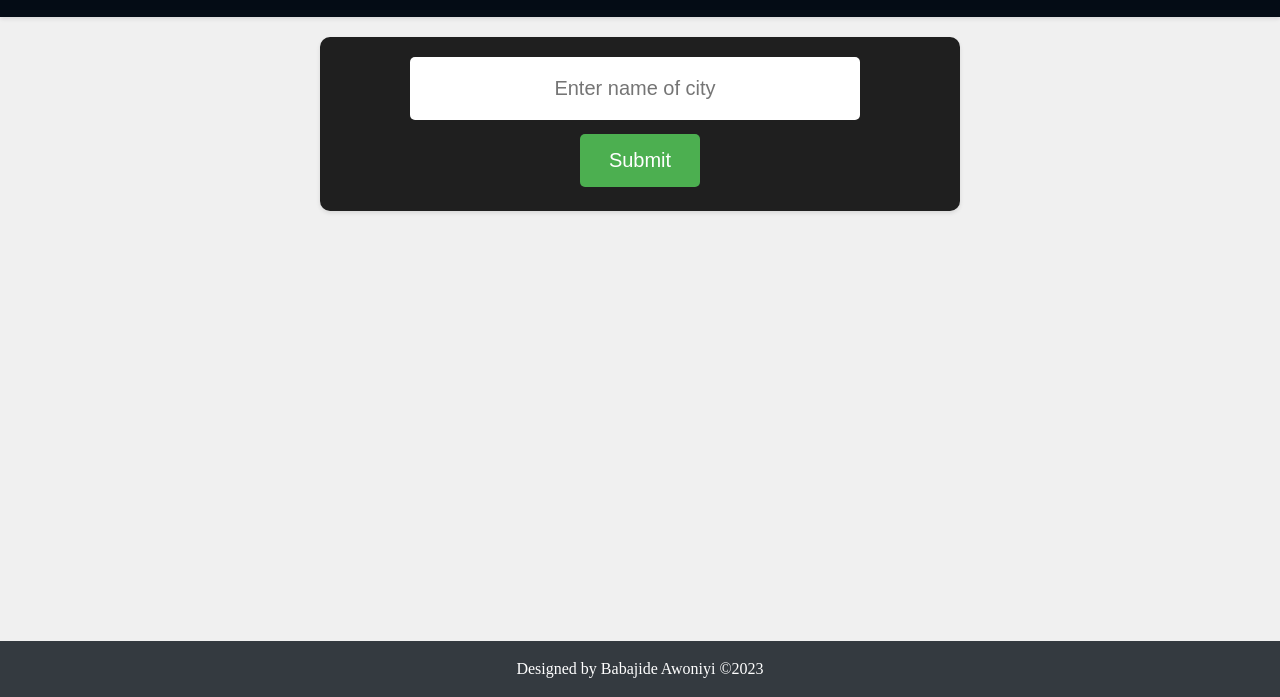
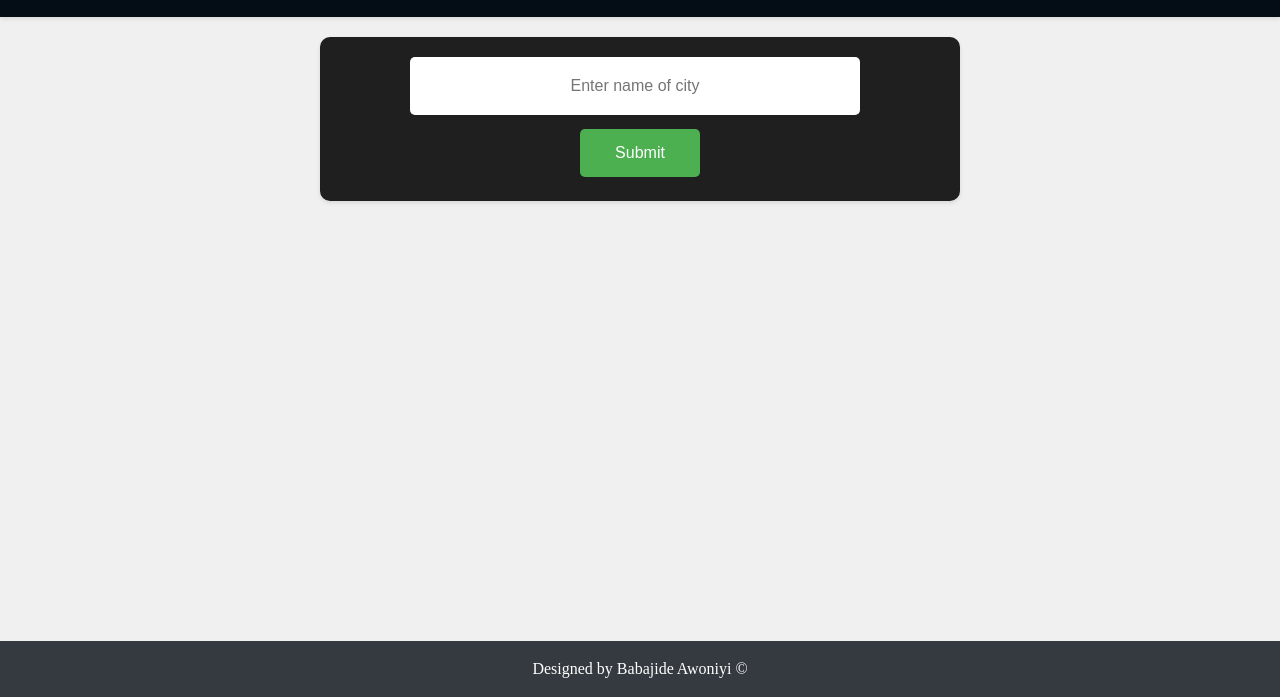
Before and after one commit to jideawoniyi/city-news-sentiment-analyzer, a website built with webpack: page src/client/views/index.html in a window 1280 px wide. Shown: the part 103-800 px from the top of the page. Built offline with nearby package versions, Linux system fonts and the light colour scheme.

Commit message:
Revert "beautify the stories in the news-story container"
This reverts commit 9953ffc07ab8dd7e391af16a9daa5304e79eb468.

working final file

```diff
--- a/src/client/styles/form.scss
+++ b/src/client/styles/form.scss
@@ -18,32 +18,31 @@ form {
 
   input {
     width: 100%;
-    padding: 10px;  // reduced padding for smaller screens
+    padding: 20px;
     margin-bottom: 10px;
     border: none;
     border-radius: 5px;
     box-sizing: border-box;
     background-color: #ffffff; /* White color for the input */
     color: #000000; /* Black color for the input text */
-    font-size: 16px;  // reduced font size for smaller screens
+    font-size: 30px;
     text-align: center;
 
     @media (min-width: 576px) {
       margin-right: 10px;
       width: 75%;
-      padding: 20px;  // increased padding for larger screens
-      font-size: 20px;  // increased font size for larger screens
+      font-size: 16px;
     }
   }
 
   #submit-button {
     width: 100%;
-    padding: 8px 0;  // reduced padding for smaller screens
+    padding: 15px 0;
     border: none;
     border-radius: 5px;
     background-color: #4CAF50; /* Green */
     color: #ffffff; /* White */
-    font-size: 16px;  // reduced font size for smaller screens
+    font-size: 30px;
     text-align: center;
     cursor: pointer;
     transition: background-color 0.3s ease;
@@ -54,8 +53,7 @@ form {
 
     @media (min-width: 576px) {
       width: 20%;
-      padding: 15px 0;  // increased padding for larger screens
-      font-size: 20px;  // increased font size for larger screens
+      font-size: 16px;
     }
   }
 }
--- a/src/client/styles/news-story.scss
+++ b/src/client/styles/news-story.scss
@@ -5,7 +5,7 @@ body {
 #form {
   display: flex;
   flex-direction: column;
-  width: 80%;
+  width: 100%;
 }
 
 .news-story-parent {
--- a/src/client/views/index.html
+++ b/src/client/views/index.html
@@ -3,12 +3,23 @@
 <head>
     <meta charset="UTF-8">
     <title>News Stories</title>
+    <script>
+        document.getElementById('year').textContent = new Date().getFullYear();
+        // Check that service workers are supported
+        if ('serviceWorker' in navigator) {
+            // Use the window load event to keep the page load performant
+            window.addEventListener('load', () => {
+                navigator.serviceWorker.register('/service-worker.js');
+            });
+        }
+    </script>
 </head>
 <body>
     <header>
         <h1>City News</h1>
     </header>
     <form id="form">
+        <!-- <label for="name">What city do you want to get news from:</label> -->
         <input id="name" type="text" name="input" value="" placeholder="Enter name of city" required>
         <button type="submit" id="submit-button">Submit</button>
         <div class="spinner" style="display: none;">
@@ -26,16 +37,5 @@
     <footer>
         <p>Designed by Babajide Awoniyi ©<span id="year"></span></p>
     </footer>
-
-    <script>
-        document.getElementById('year').textContent = new Date().getFullYear();
-        // Check that service workers are supported
-        if ('serviceWorker' in navigator) {
-            // Use the window load event to keep the page load performant
-            window.addEventListener('load', () => {
-                navigator.serviceWorker.register('/service-worker.js');
-            });
-        }
-    </script>
 </body>
 </html>
```
Also changed, not shown: dist/index.html, dist/main.js, 1 other file.
